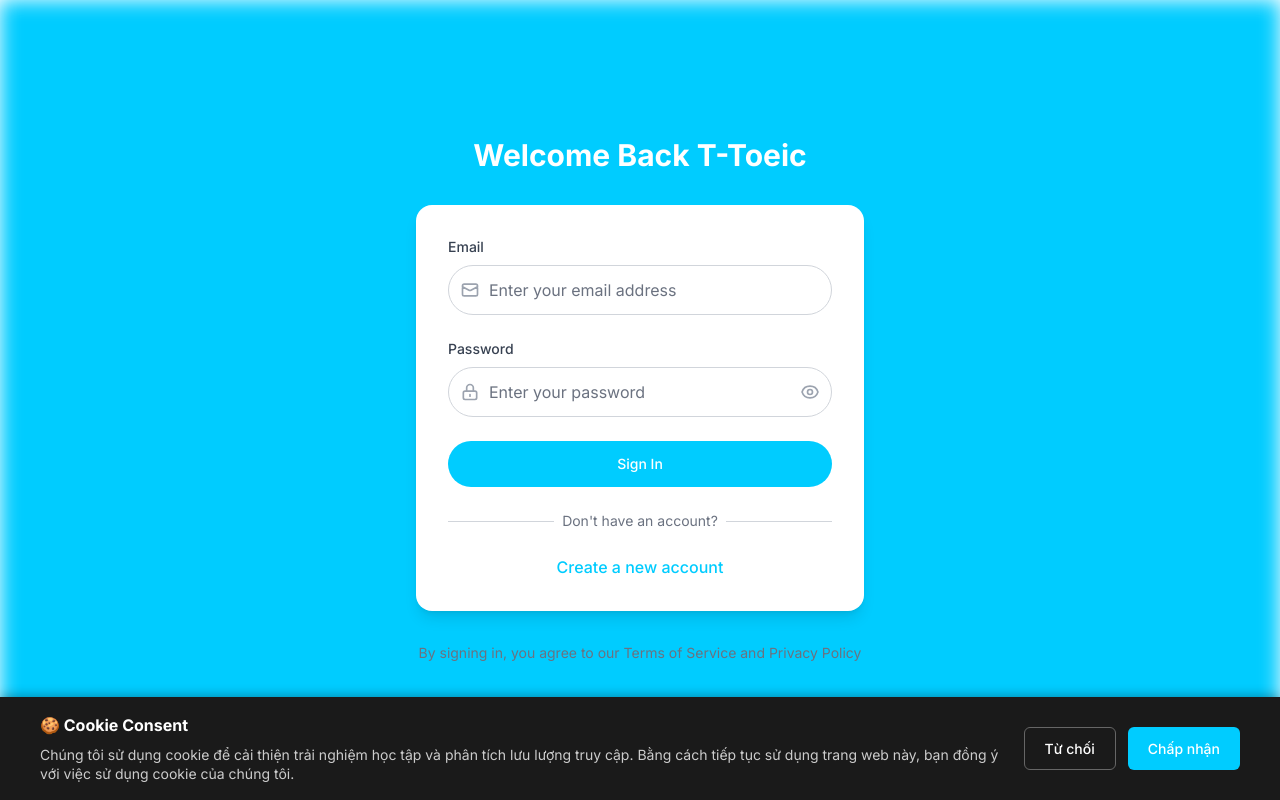
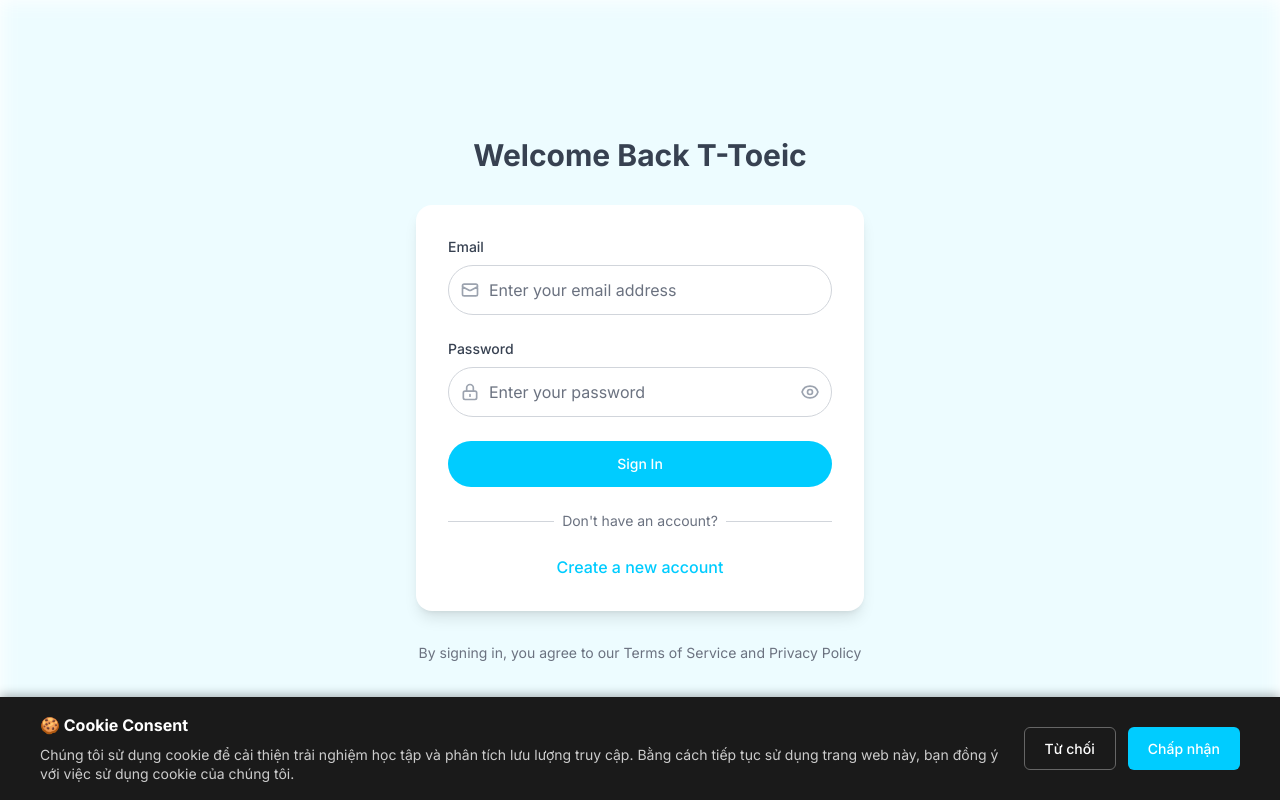
Before and after one commit to ThanhLuuv/thanhtoeic, a React (Create React App) app: page /login in a window 1280 px wide. Built offline with nearby package versions, Linux system fonts and the light colour scheme; no server answers; the database is empty.

Commit message:
fix color

```diff
--- a/src/pages/Login.tsx
+++ b/src/pages/Login.tsx
@@ -68,7 +68,7 @@
     <div className="min-h-screen flex items-center justify-center py-12 px-4 sm:px-6 lg:px-8 relative">
       {/* Background with blur */}
       <div className="absolute inset-0" style={{
-        backgroundColor: '#00CCFF',
+        backgroundColor: 'rgb(0 204 255 / 7%)',
         filter: 'blur(10px)'
       }}></div>
 
@@ -76,7 +76,7 @@
       <div className="relative z-10 max-w-md w-full space-y-8">
         {/* Header */}
         <div className="text-center">
-          <h2 className="text-3xl font-bold text-white mb-2">Welcome Back T-Toeic</h2>
+          <h2 className="text-3xl font-bold text-gray-700 mb-2">Welcome Back T-Toeic</h2>
         </div>
 
         {/* Login Form */}
--- a/src/pages/Register.tsx
+++ b/src/pages/Register.tsx
@@ -106,7 +106,7 @@
     <div className="min-h-screen flex items-center justify-center py-12 px-4 sm:px-6 lg:px-8 relative">
       {/* Background with blur */}
       <div className="absolute inset-0" style={{
-        backgroundColor: '#00CCFF',
+        backgroundColor: 'rgb(0 204 255 / 7%)',
         filter: 'blur(2px)'
       }}></div>
 
@@ -114,7 +114,7 @@
       <div className="relative z-10 max-w-md w-full space-y-8">
         {/* Header */}
         <div className="text-center">
-          <h2 className="text-3xl font-bold text-gray-900 mb-2">Create Account</h2>
+          <h2 className="text-3xl font-bold text-gray-700 mb-2">Create Account</h2>
         </div>
 
         {/* Registration Form */}
```
